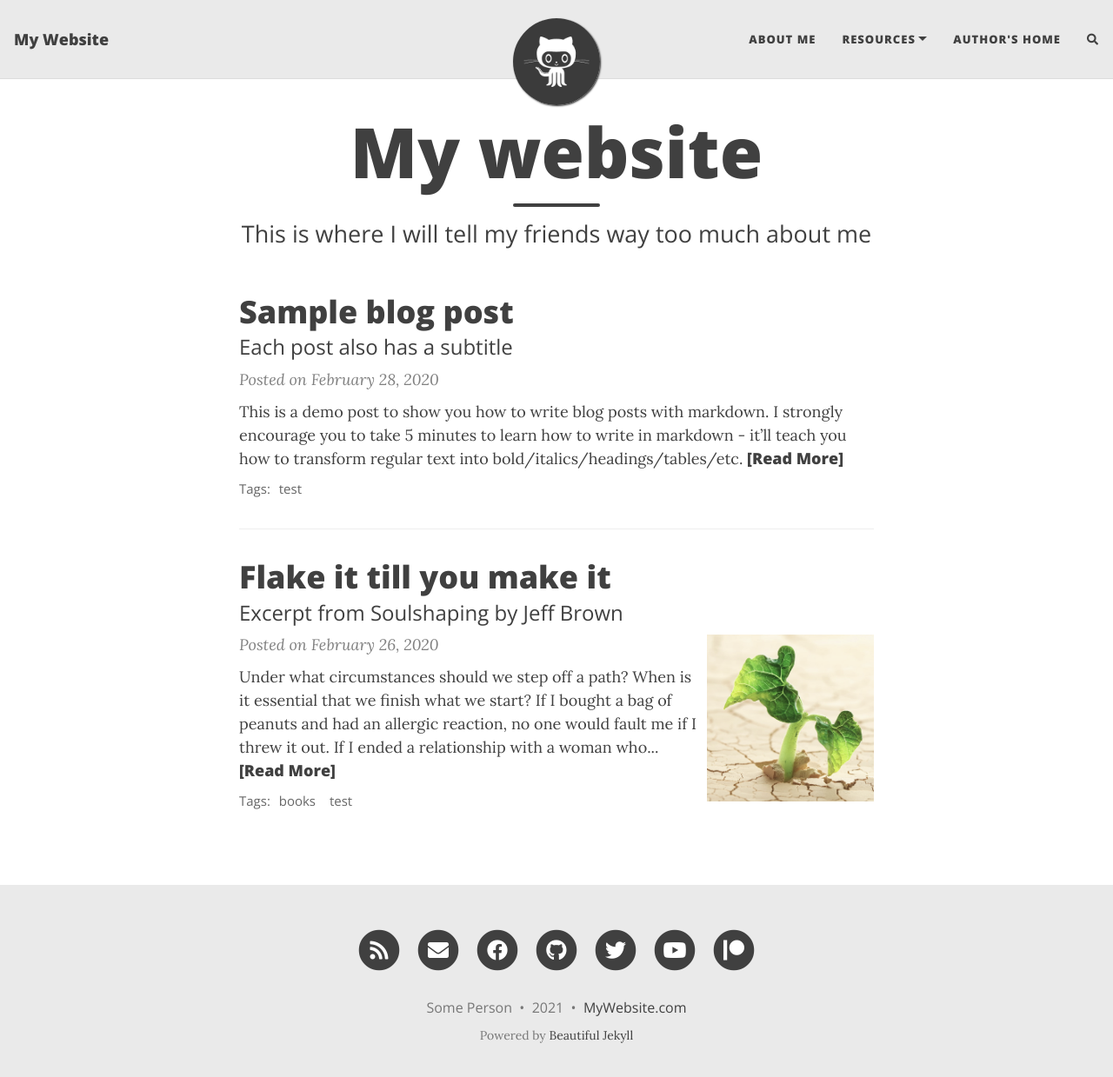
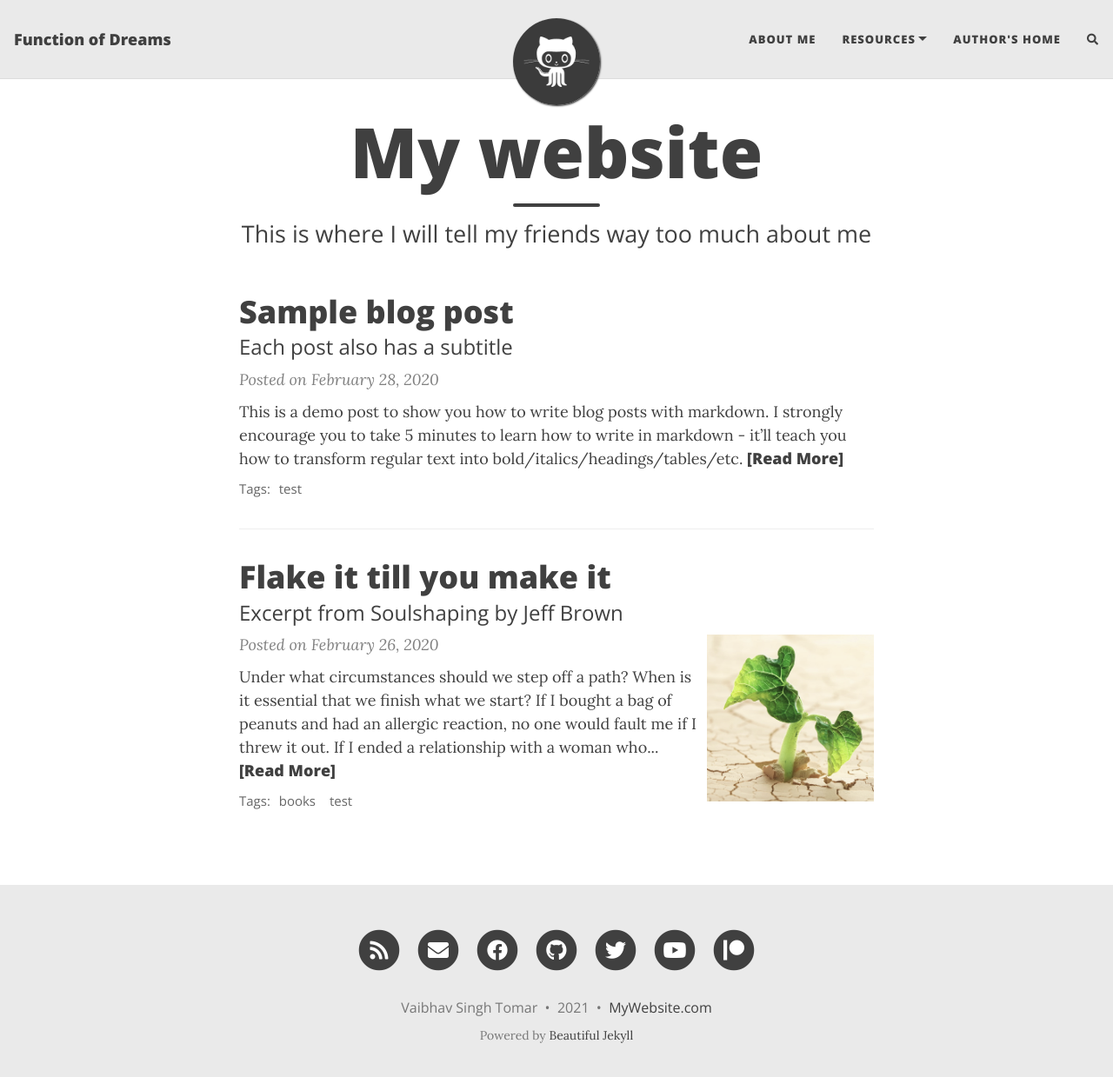
Before and after one commit to vstflugel/flugel.github.io, a Jekyll site: the page built from index.html, in a window 1280 px wide and 1252 px high. Shown: the top 1239 px of the window at 87% size. Built offline with Jekyll 4.4.1, drawn with Linux system fonts in a browser that asks for light colours; nearby versions of some CDN libraries; the list of posts is cut into pages by our own code; comment, search, counter and statistics services are not loaded; some of the changed lines change nothing that is shown.

Commit message:
config file has been created and updated

```diff
--- a/_config.yml
+++ b/_config.yml
@@ -1,15 +1,9 @@
-# Welcome to Beautiful Jekyll!
-# This config file is meant for settings that affect your entire website. When you first
-# set up your website you should go through all these settings and edit them, but after
-# the initial set up you won't need to come back to this file often.
-
-# --- Required options --- #
 
 # Name of website
-title: My Website
+title: Function of Dreams
 
 # Your name to show in the footer
-author: Some Person
+author: Vaibhav Singh Tomar
 
 # --- List of links in the navigation bar --- #
 
```
Also changed, not shown: README.md, 1 other file.
